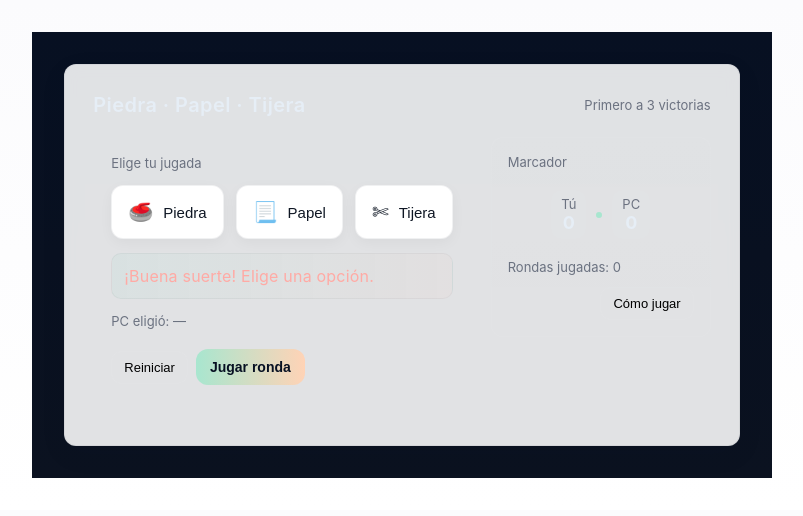
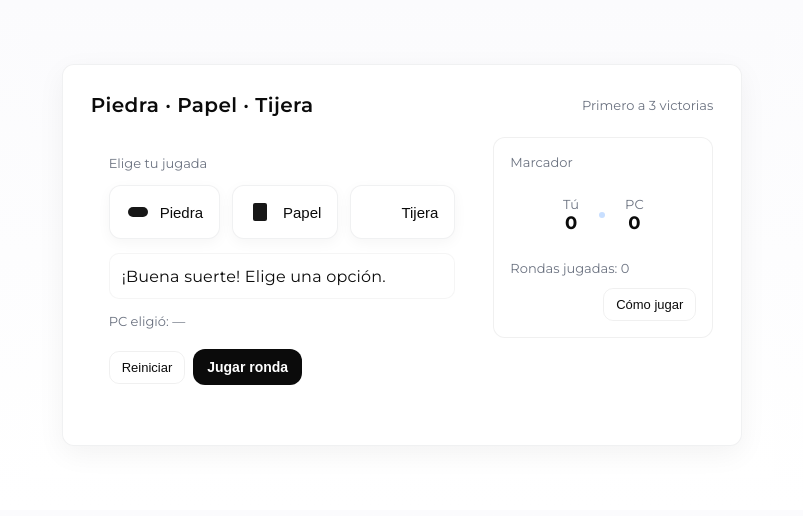
Before and after one commit to didacuscodelabs/Juego-2, a plain HTML site: page index.html in a window 1280 px wide. Shown: the whole page, without its empty margins (238-1041 px from the left). Drawn offline with Linux system fonts and the light colour scheme.

Commit message:
index.html

```diff
--- a/index.html
+++ b/index.html
@@ -3,36 +3,28 @@
 <head>
   <meta charset="utf-8" />
   <meta name="viewport" content="width=device-width, initial-scale=1" />
+    <link href="https://fonts.googleapis.com/css2?family=Montserrat:wght@400;600;700&display=swap" rel="stylesheet">
   <title>Piedra · Papel · Tijera — Minimal</title>
   <style>
     :root{
-      --bg: #ffffff; /* white background */
-      --muted: #6b7280; /* cool gray */
-      --accent: #A8E6CF; /* mint pastel */
-      --accent-2: #FFD3B6; /* peach pastel */
-      --accent-3: #FFAAA5; /* soft rose pastel */
-      --glass: rgba(255,255,255,0.88);
-      --glass-2: rgba(250,250,250,0.96);
+      --bg: #ffffff; /* blanco */
+      --text: #0b0b0b; /* negro puro */
+      --muted: #6b7280; /* gris frío para secundarios */
+      --accent-1: #C8DFFF; /* pastel azul, usado con moderación */
+      --accent-2: #FFECEF; /* pastel rosa muy suave */
+      --accent-3: #F3E8FF; /* pastel lavanda muy suave */
+      --glass: rgba(255,255,255,0.96);
+      --glass-2: rgba(250,250,250,0.98);
       --radius: 12px;
       --fw-heading: 600;
-      --shadow: 0 8px 28px rgba(15,23,36,0.06);
-      font-family: Inter, system-ui, -apple-system, "Segoe UI", Roboto, "Helvetica Neue", Arial;
+      --shadow: 0 8px 28px rgba(11,11,11,0.05);
+      font-family: 'Montserrat', Inter, system-ui, -apple-system, "Segoe UI", Roboto, "Helvetica Neue", Arial;
     }
     *{box-sizing: border-box}
     html,body{
       margin:0;
       background: linear-gradient(180deg, #fbfbfd 0%, #ffffff 100%);
-      color: #0f1724; /* deep slate for text */
-      display:flex;
-      align-items:center;
-      justify-content:center;
-      padding:32px;
-      -webkit-font-smoothing:antialiased;
-    }
-    body{
-      margin:0;
-      background: linear-gradient(180deg, #071022 0%, #0b1220 100%);
-      color: #e6eef6;
+      color: #0b0b0b; /* negro puro para contraste serio */
       display:flex;
       align-items:center;
       justify-content:center;
@@ -43,7 +35,7 @@
     .card{
       width:100%;
       max-width:760px;
-      background: var(--glass);
+      background: #ffffff;
       border-radius:var(--radius);
       padding:28px;
       box-shadow:var(--shadow);
@@ -101,7 +93,7 @@
       background: #ffffff;
       cursor:pointer;
       font-size:15px;
-      color: var(--0f1724, #0f1724);
+      color: var(--text);
       display:flex;
       gap:10px;
       align-items:center;
@@ -111,7 +103,10 @@
       box-shadow: 0 4px 14px rgba(12,18,28,0.04);
     }
     .choice-btn:active{transform:translateY(2px)}
-    .choice-btn[aria-pressed="true"]{box-shadow:0 8px 30px rgba(11,22,38,0.6); transform:scale(1.02)}
+    .choice-emoji{font-size:20px;opacity:0.95;display:inline-flex;align-items:center}
+    .choice-btn[aria-pressed="true"]{box-shadow:0 10px 30px rgba(11,11,11,0.06); transform:scale(1.01); background: linear-gradient(90deg, var(--accent-1), var(--accent-3)); color: var(--text)}
+    .choice-btn[aria-pressed="true"] .choice-emoji svg{filter:brightness(0) saturate(100%) invert(1) sepia(0) saturate(0) hue-rotate(0deg) contrast(100%)}
+
 
     .choice-emoji{font-size:20px}
     .result{
@@ -122,17 +117,15 @@
       display:flex;
       align-items:center;
       gap:10px;
-      color:var(--accent-3);
+      color: var(--text);
       letter-spacing:0.2px;
-      background: linear-gradient(90deg, rgba(168,230,207,0.12), rgba(255,211,182,0.08));
-      border: 1px solid rgba(15,23,36,0.04);
+      background: #ffffff;
+      border-left: 4px solid var(--accent-1);
+      border: 1px solid rgba(11,11,11,0.04);
     }
 
     .panel-right{
-      background: linear-gradient(180deg, rgba(255,255,255,0.02), rgba(255,255,255,0.01));
-      padding:16px;
-      border-radius:12px;
-      border:1px solid rgba(255,255,255,0.03);
+      background: #ffffff;      padding:16px;      border-radius:12px;      border:1px solid rgba(11,11,11,0.06);
       display:flex;
       flex-direction:column;
       gap:12px;
@@ -152,10 +145,10 @@
 
     .controls{display:flex;gap:8px;align-items:center}
     .btn-ghost{
-      padding:8px 12px;border-radius:10px;border:1px solid rgba(255,255,255,0.04);background:transparent;cursor:pointer;font-size:13px
+      padding:8px 12px;border-radius:10px;border:1px solid rgba(11,11,11,0.06);background:transparent;cursor:pointer;font-size:13px;color:var(--text)
     }
     .btn-primary{
-      padding:10px 14px;border-radius:12px;border:0;background:linear-gradient(90deg,var(--accent),var(--accent-2));color:#071022;font-weight:600;cursor:pointer;font-size:14px
+      padding:10px 14px;border-radius:12px;border:0;background:var(--text);color:#ffffff;font-weight:600;cursor:pointer;font-size:14px
     }
 
     footer{margin-top:14px;text-align:center;color:var(--muted);font-size:13px}
@@ -176,9 +169,24 @@
       <section class="play-area">
         <div class="small">Elige tu jugada</div>
         <div class="choices" role="radiogroup" aria-label="Opciones">
-          <button class="choice-btn" data-id="1" aria-pressed="false"><span class="choice-emoji">🥌</span><span>Piedra</span></button>
-          <button class="choice-btn" data-id="2" aria-pressed="false"><span class="choice-emoji">📃</span><span>Papel</span></button>
-          <button class="choice-btn" data-id="3" aria-pressed="false"><span class="choice-emoji">✄</span><span>Tijera</span></button>
+          <button class="choice-btn" data-id="1" aria-pressed="false"><span class="choice-emoji" aria-hidden="true">
+            <!-- SVG filled: piedra -->
+            <svg width="24" height="24" viewBox="0 0 24 24" fill="none" aria-hidden="true" xmlns="http://www.w3.org/2000/svg" focusable="false">
+              <rect x="2" y="7" width="20" height="10" rx="5" fill="currentColor" />
+            </svg>
+          </span><span>Piedra</span></button>
+          <button class="choice-btn" data-id="2" aria-pressed="false"><span class="choice-emoji" aria-hidden="true">
+            <!-- SVG filled: papel -->
+            <svg width="24" height="24" viewBox="0 0 24 24" fill="none" aria-hidden="true" xmlns="http://www.w3.org/2000/svg" focusable="false">
+              <rect x="4" y="3" width="14" height="18" rx="2" fill="currentColor" />
+            </svg>
+          </span><span>Papel</span></button>
+          <button class="choice-btn" data-id="3" aria-pressed="false"><span class="choice-emoji" aria-hidden="true">
+            <!-- SVG filled: tijera -->
+            <svg width="24" height="24" viewBox="0 0 24 24" fill="none" aria-hidden="true" xmlns="http://www.w3.org/2000/svg" focusable="false">
+              <path d="M3 3l7 7m0 0l11 11M10 10l11-11" stroke="currentColor" stroke-width="0" fill="currentColor" />
+            </svg>
+          </span><span>Tijera</span></button>
         </div>
 
         <div class="result" id="result" aria-live="polite">¡Buena suerte! Elige una opción.</div>
@@ -196,7 +204,7 @@
         <div class="small">Marcador</div>
         <div class="meter">
           <div class="stat"><span class="small">Tú</span><b id="wins">0</b></div>
-          <div style="width:6px;height:6px;background:var(--accent);border-radius:50%"></div>
+          <div style="width:6px;height:6px;background:var(--accent-1);border-radius:50%"></div>
           <div class="stat"><span class="small">PC</span><b id="losses">0</b></div>
         </div>
 
```
